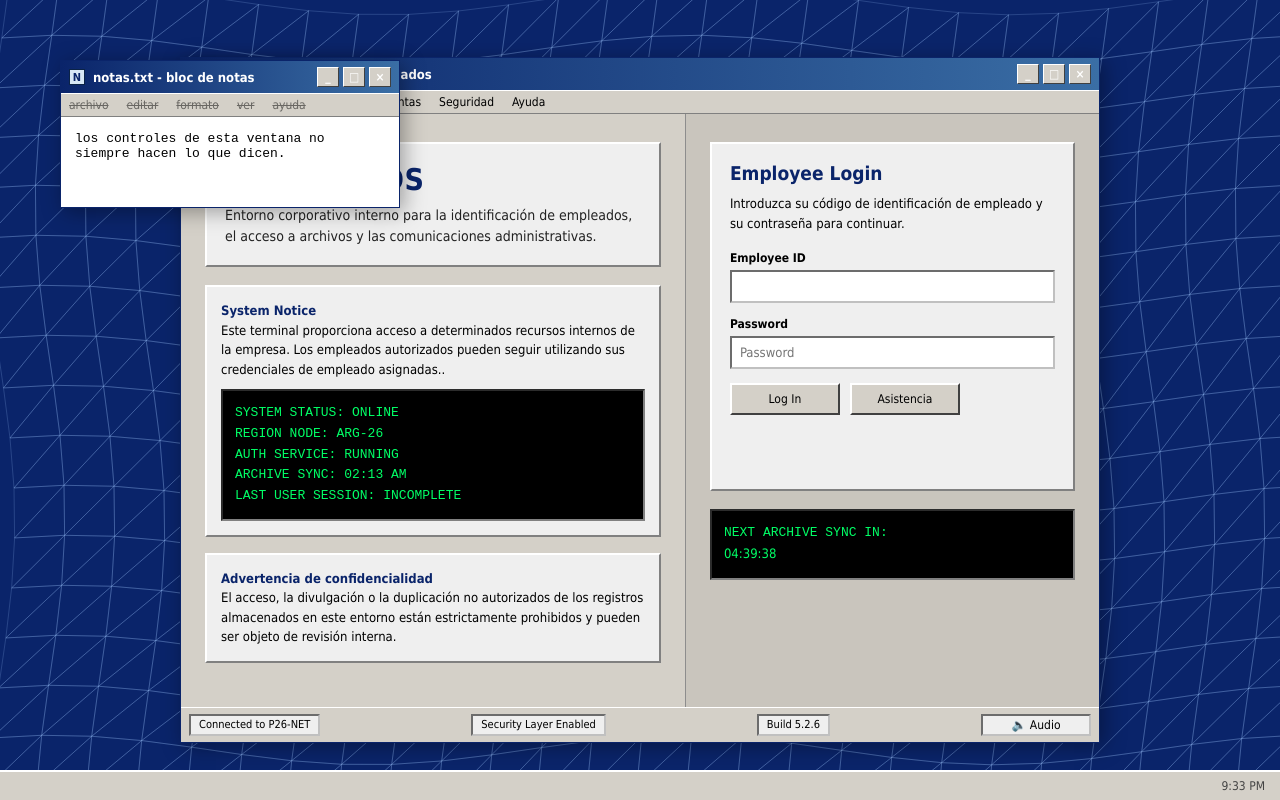
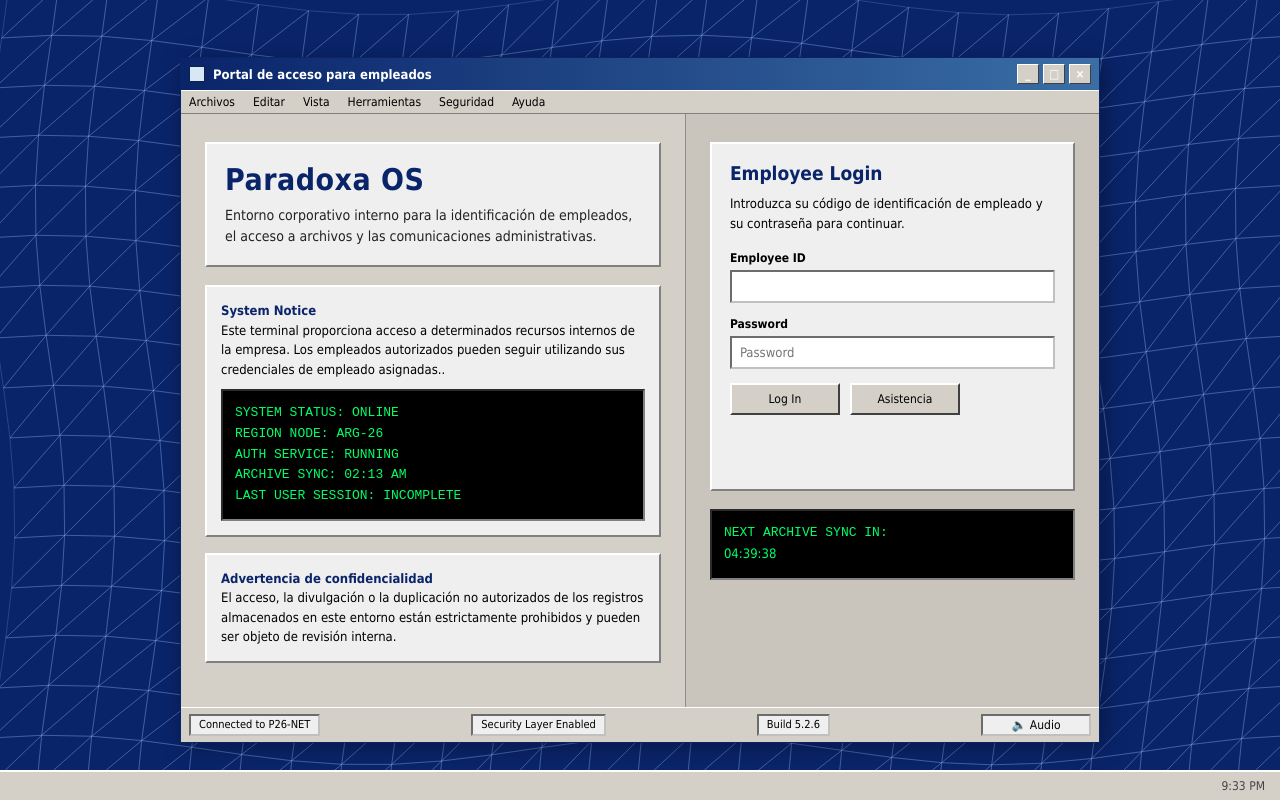
Before and after one commit to luisherreraa666-pixel/paradoxa26luis, a PHP site: page / in a window 1280 px wide. Run offline with PHP 8.4, Linux system fonts and the light colour scheme.

Commit message:
Ocultar bloc de notas y mostrarlo con el botón cuadrado

```diff
--- a/index.php
+++ b/index.php
@@ -269,7 +269,7 @@ if (isset($_GET['c'])) {
     </div>
   </div>
 
-  <div id="notepadWindow" class="window" style="top: 60px; left: 60px; width: 340px;">
+  <div id="notepadWindow" class="window" style="top: 60px; left: 60px; width: 340px; display: none;">
     <div id="notepadHeader" class="title-bar">
       <div class="title-left">
         <span class="title-icon" data-letter="N"></span>
@@ -277,7 +277,7 @@ if (isset($_GET['c'])) {
       </div>
       <div class="window-controls">
         <div class="ctrl">_</div>
-        <div class="ctrl">□</div>
+        <div class="ctrl" id="showNotepadBtn" title="Mostrar notas">□</div>
         <div class="ctrl" id="closeNotepadBtn">×</div>
       </div>
     </div>
@@ -498,6 +498,11 @@ if (isset($_GET['c'])) {
 
     document.addEventListener('mouseup', () => {
       isDraggingNotepad = false;
+    });
+
+    document.getElementById('showNotepadBtn').addEventListener('click', () => {
+      notepadEl.style.display = 'block';
+      notepadEl.style.zIndex = 100;
     });
 
     document.getElementById('closeNotepadBtn').addEventListener('click', () => {
```
